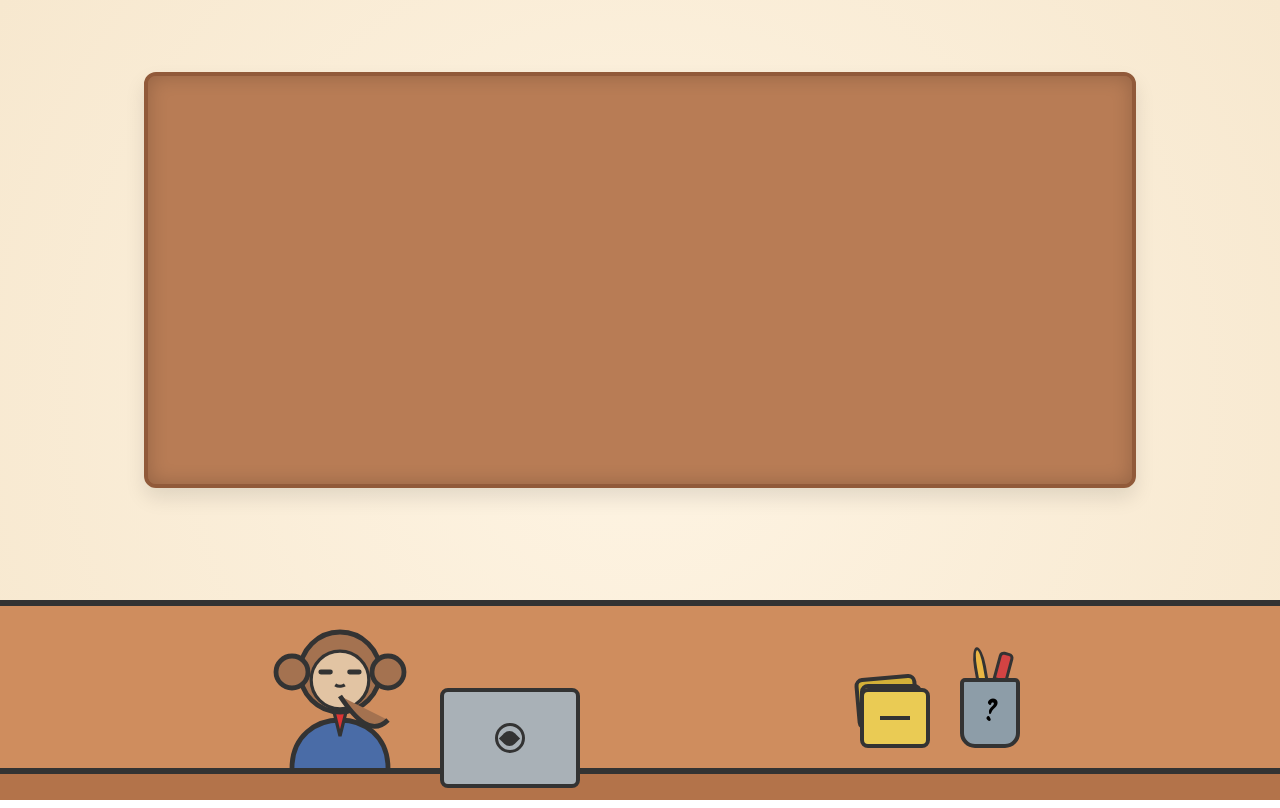
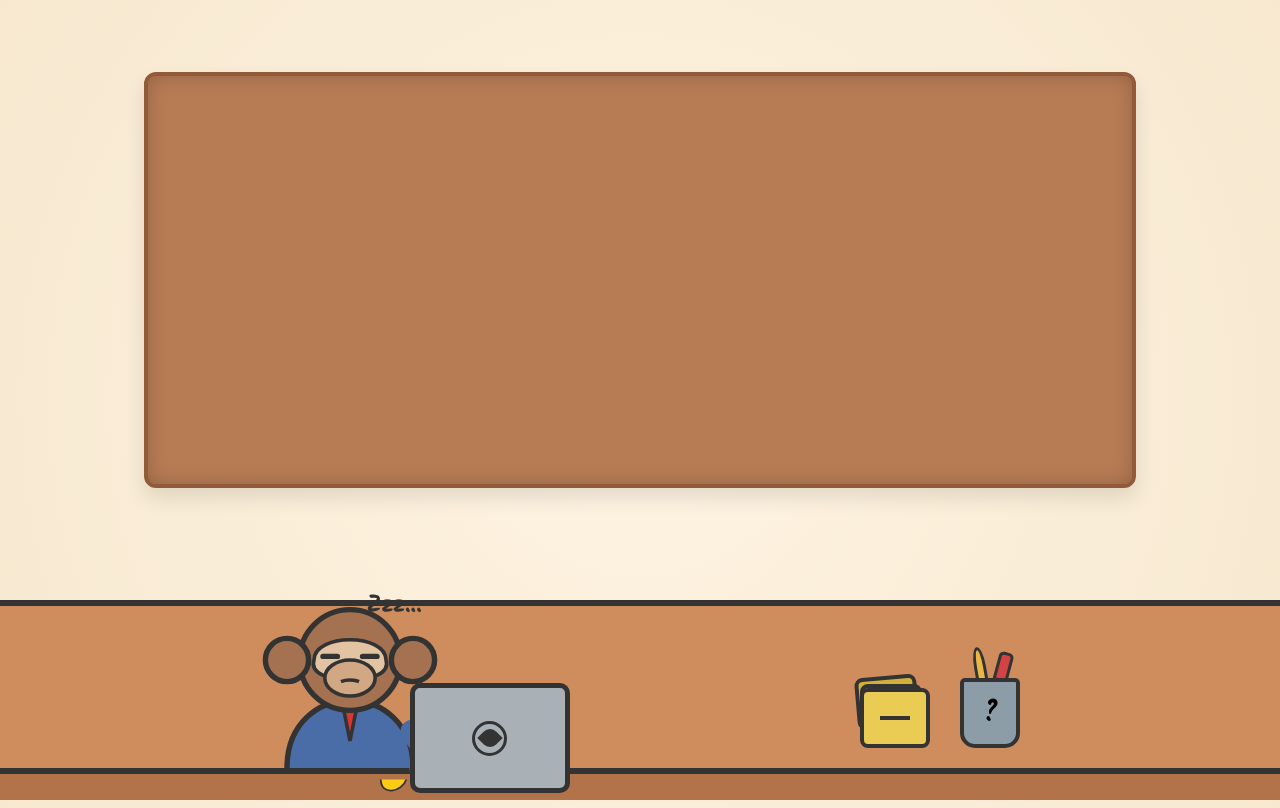
Before and after one commit to tuankiet3/stick-it-with-monkey, a React (Vite) app: page / in a window 1280 px wide. Both pictures are taken after a click on the element 340 px from the left and 688 px from the top of the page. Built offline with nearby package versions, Linux system fonts and the light colour scheme.

Commit message:
Update monkey eating animation & position

```diff
--- a/src/App.jsx
+++ b/src/App.jsx
@@ -23,7 +23,7 @@
   const [activeNote, setActiveNote] = useState(null); // The full note object if being edited
   const [pickerOpen, setPickerOpen] = useState(false);
   const [placingNote, setPlacingNote] = useState(null); // ID of the note currently being placed on board
-  const [monkeyMood, setMonkeyMood] = useState('idle');
+  const [monkeyMood, setMonkeyMood] = useState('eating');
 
   useEffect(() => {
     localStorage.setItem('monkey_notes', JSON.stringify(notes));
--- a/src/components/Desk.jsx
+++ b/src/components/Desk.jsx
@@ -50,69 +50,123 @@
         }}>
 
           {/* Left: Laptop & Monkey */}
-          <div style={{ display: 'flex', alignItems: 'flex-end', gap: '20px' }}>
+          <div style={{ display: 'flex', alignItems: 'flex-end', gap: '-10px', position: 'relative' }}>
 
-            {/* Monkey Character placeholder (we can enhance this as SVG) */}
+            {/* Monkey Character */}
             <div
-              onClick={() => setMonkeyMood(monkeyMood === 'idle' ? 'working' : 'idle')}
+              onClick={() => setMonkeyMood(monkeyMood === 'eating' ? 'sleeping' : 'eating')}
               style={{
-                width: '160px',
-                height: '160px',
+                width: '180px',
+                height: '180px',
                 cursor: 'pointer',
-                position: 'relative'
+                position: 'relative',
+                zIndex: 1, // behind laptop
+                marginRight: '-30px' // move closer to laptop
               }}
             >
-              <svg viewBox="0 0 100 100" style={{ width: '100%', height: '100%' }}>
+              {/* Zzz animation for sleeping */}
+              <AnimatePresence>
+                {monkeyMood === 'sleeping' && (
+                  <motion.div
+                    initial={{ opacity: 0, y: 10 }}
+                    animate={{ opacity: 1, y: -20, transition: { yoyo: Infinity, duration: 1.5 } }}
+                    exit={{ opacity: 0 }}
+                    style={{ position: 'absolute', top: '10%', right: '10%', fontFamily: 'var(--font-handwriting)', fontSize: '24px', fontWeight: 'bold', color: 'var(--stroke)' }}
+                  >
+                    Zzz...
+                  </motion.div>
+                )}
+              </AnimatePresence>
+
+              <svg viewBox="0 0 100 100" style={{ width: '100%', height: '100%', overflow: 'visible' }}>
                 {/* Body / Suit */}
-                <path d="M 20 100 C 20 60, 80 60, 80 100" fill="#4a6ca7" stroke="var(--stroke)" strokeWidth="3" />
+                <path d="M 15 100 C 15 50, 85 50, 85 100" fill="#4a6ca7" stroke="var(--stroke)" strokeWidth="3" />
                 {/* Tie */}
-                <path d="M 45 60 L 55 60 L 50 80 Z" fill="#d33" stroke="var(--stroke)" strokeWidth="2" />
+                <path d="M 45 60 L 55 60 L 50 85 Z" fill="#d33" stroke="var(--stroke)" strokeWidth="2" />
 
                 {/* Head */}
-                <circle cx="50" cy="40" r="25" fill="#a47250" stroke="var(--stroke)" strokeWidth="3" />
+                <circle cx="50" cy="40" r="28" fill="#a47250" stroke="var(--stroke)" strokeWidth="3" />
                 {/* Ears */}
-                <circle cx="20" cy="40" r="10" fill="#a47250" stroke="var(--stroke)" strokeWidth="3" />
-                <circle cx="80" cy="40" r="10" fill="#a47250" stroke="var(--stroke)" strokeWidth="3" />
+                <circle cx="15" cy="40" r="12" fill="#a47250" stroke="var(--stroke)" strokeWidth="3" />
+                <circle cx="85" cy="40" r="12" fill="#a47250" stroke="var(--stroke)" strokeWidth="3" />
 
                 {/* Face area */}
-                <circle cx="50" cy="45" r="18" fill="#e2c4a3" stroke="var(--stroke)" strokeWidth="2" />
+                <path d="M 30 40 C 30 25, 70 25, 70 40 C 75 55, 25 55, 30 40 Z" fill="#e2c4a3" stroke="var(--stroke)" strokeWidth="2" />
 
                 {/* Eyes */}
-                {monkeyMood === 'working' ? (
+                {monkeyMood === 'sleeping' ? (
                   <>
-                    <path d="M 38 40 L 44 40" stroke="var(--stroke)" strokeWidth="3" strokeLinecap="round" />
-                    <path d="M 56 40 L 62 40" stroke="var(--stroke)" strokeWidth="3" strokeLinecap="round" />
-                    {/* Hand munching */}
-                    <path d="M 50 55 C 60 70, 70 80, 80 70" fill="#a47250" stroke="var(--stroke)" strokeWidth="3" />
+                    <path d="M 35 38 43 38" stroke="var(--stroke)" strokeWidth="3" strokeLinecap="round" />
+                    <path d="M 57 38 65 38" stroke="var(--stroke)" strokeWidth="3" strokeLinecap="round" />
                   </>
                 ) : (
                   <>
-                    <circle cx="42" cy="40" r="3" fill="var(--stroke)" />
-                    <circle cx="58" cy="40" r="3" fill="var(--stroke)" />
+                    <circle cx="40" cy="38" r="4" fill="var(--stroke)" />
+                    <circle cx="60" cy="38" r="4" fill="var(--stroke)" />
                   </>
                 )}
 
-                {/* Nose/Mouth */}
-                <path d="M 47 48 C 50 50, 53 48, 53 48" fill="transparent" stroke="var(--stroke)" strokeWidth="2" />
+                {/* Snout/Mouth */}
+                <ellipse cx="50" cy="50" rx="14" ry="10" fill="#d2a884" stroke="var(--stroke)" strokeWidth="2" />
+                {monkeyMood === 'sleeping' ? (
+                  <path d="M 45 52 C 50 50, 55 52, 55 52" fill="transparent" stroke="var(--stroke)" strokeWidth="2" />
+                ) : (
+                  <path d="M 45 50 C 50 55, 55 50, 55 50" fill="transparent" stroke="var(--stroke)" strokeWidth="2" />
+                )}
+
+                {/* Animation logic for arms and banana */}
+                {monkeyMood === 'eating' ? (
+                  <g className="eating-animation">
+                    {/* Banana in hand */}
+                    <path d="M 68 62 C 60 70, 60 85, 68 90" fill="#facc15" stroke="var(--stroke)" strokeWidth="2" />
+                    <path d="M 68 62 C 65 65, 65 75, 62 80" fill="#fef08a" stroke="var(--stroke)" strokeWidth="1" /> {/* peeled */}
+                    {/* Arm moving up */}
+                    <path d="M 85 85 C 80 80, 75 75, 70 75" fill="none" stroke="#a47250" strokeWidth="12" strokeLinecap="round" />
+                    <path d="M 85 85 C 80 80, 75 75, 70 75" fill="none" stroke="var(--stroke)" strokeWidth="16" strokeLinecap="round" opacity="0.2" /> {/* outline fake */}
+                  </g>
+                ) : (
+                  <>
+                    {/* Sleeping: Arms resting down */}
+                    <path d="M 85 80 Q 95 90 90 100" fill="none" stroke="#4a6ca7" strokeWidth="14" strokeLinecap="round" />
+                  </>
+                )}
               </svg>
             </div>
 
             {/* Laptop */}
             <div style={{
-              width: '140px',
-              height: '100px',
+              width: '160px',
+              height: '110px',
               backgroundColor: '#a9b1b7',
-              border: '4px solid var(--stroke)',
-              borderRadius: '8px',
-              marginBottom: '-20px',
+              border: '5px solid var(--stroke)',
+              borderRadius: '10px',
+              marginBottom: '-25px',
               display: 'flex',
               justifyContent: 'center',
               alignItems: 'center',
+              position: 'relative',
+              zIndex: 2, // in front of monkey
               transform: 'scaleX(-1)'
             }}>
-               <div style={{ width: '30px', height: '30px', border: '3px solid var(--stroke)', borderRadius: '50%', display: 'flex', justifyContent: 'center', alignItems: 'center' }}>
-                 <div style={{ width: '15px', height: '15px', borderRadius: '50% 0', background: 'var(--stroke)', transform: 'rotate(45deg)' }} />
+               <div style={{ width: '35px', height: '35px', border: '3px solid var(--stroke)', borderRadius: '50%', display: 'flex', justifyContent: 'center', alignItems: 'center' }}>
+                 <div style={{ width: '18px', height: '18px', borderRadius: '50% 0', background: 'var(--stroke)', transform: 'rotate(45deg)' }} />
                </div>
+
+               {/* Render Banana on table if sleeping */}
+               {monkeyMood === 'sleeping' && (
+                 <div style={{
+                   position: 'absolute',
+                   bottom: '-15px',
+                   right: '-40px',
+                   width: '30px',
+                   height: '40px',
+                   transform: 'rotate(-45deg)'
+                 }}>
+                   <svg viewBox="0 0 50 50">
+                     <path d="M 10 10 C 0 30, 20 60, 40 40" fill="#facc15" stroke="var(--stroke)" strokeWidth="3" />
+                   </svg>
+                 </div>
+               )}
             </div>
 
           </div>
--- a/src/index.css
+++ b/src/index.css
@@ -69,3 +69,14 @@
   background-color: rgba(0,0,0,0.2);
   border-radius: 4px;
 }
+
+@keyframes munch {
+  0% { transform: rotate(0deg) translate(0, 0); }
+  50% { transform: rotate(-8deg) translate(-2px, -3px); }
+  100% { transform: rotate(0deg) translate(0, 0); }
+}
+
+.eating-animation {
+  animation: munch 0.6s infinite ease-in-out;
+  transform-origin: 80px 85px; /* Base of the arm */
+}
```
